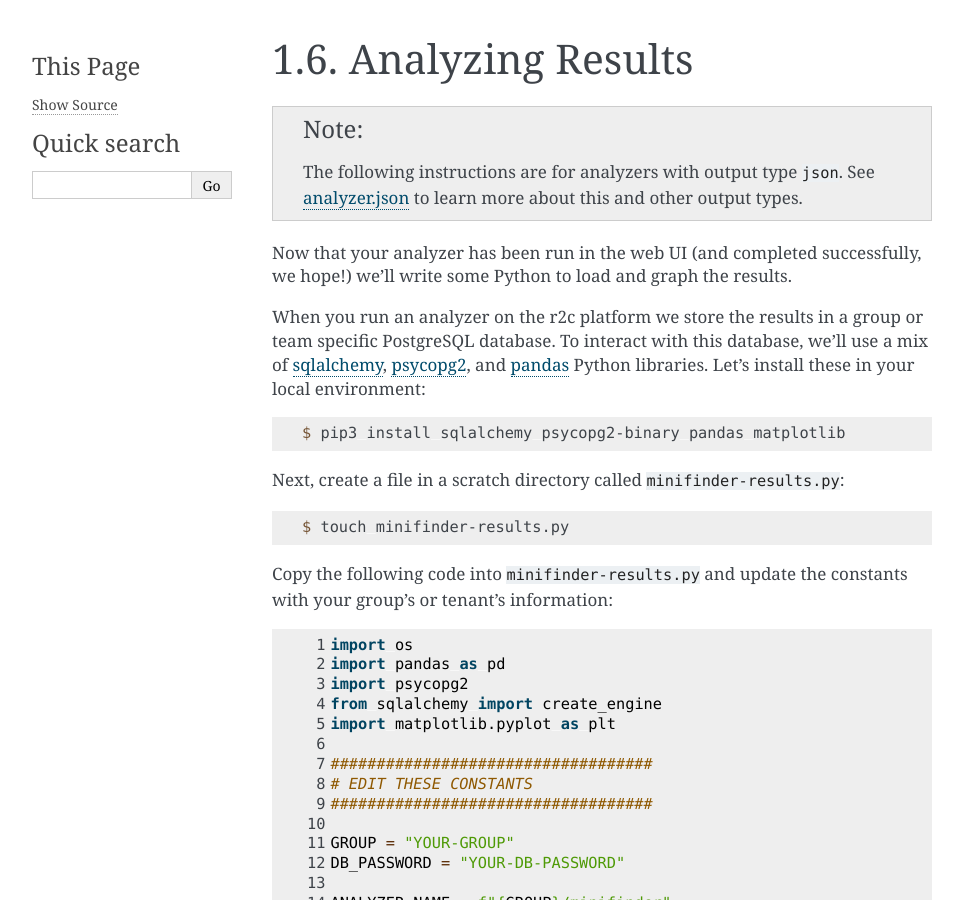
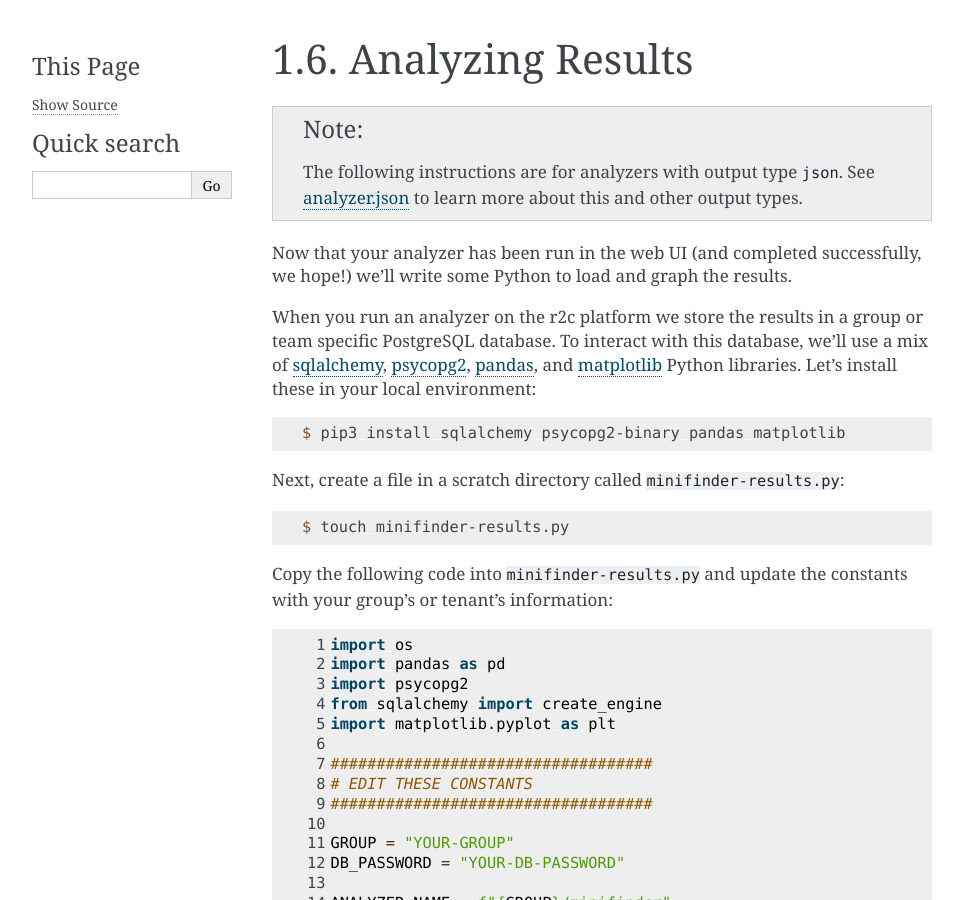
Before and after one commit to semgrep/docs, a Sphinx documentation site: the page built from docs/intro/results.rst, in a window 1280 px wide and 900 px high. Shown: the whole window, without its empty margins (148-1111 px from the left). Built offline with Sphinx 7.4.7, drawn with Linux system fonts in a browser that asks for light colours.

Commit message:
Add matplotlib

```diff
--- a/docs/intro/results.rst
+++ b/docs/intro/results.rst
@@ -5,7 +5,7 @@ Analyzing Results
 
 Now that your analyzer has been run in the web UI (and completed successfully, we hope!) we'll write some Python to load and graph the results.
 
-When you run an analyzer on the r2c platform we store the results in a group or team specific PostgreSQL database. To interact with this database, we'll use a mix of `sqlalchemy <https://www.sqlalchemy.org/>`_, `psycopg2 <http://initd.org/psycopg/>`_, and `pandas <https://pandas.pydata.org/>`_ Python libraries. Let's install these in your local environment:
+When you run an analyzer on the r2c platform we store the results in a group or team specific PostgreSQL database. To interact with this database, we'll use a mix of `sqlalchemy <https://www.sqlalchemy.org/>`_, `psycopg2 <http://initd.org/psycopg/>`_, `pandas <https://pandas.pydata.org/>`_, and `matplotlib <https://matplotlib.org/>`_ Python libraries. Let's install these in your local environment:
 
 .. code-block:: console
 
```
